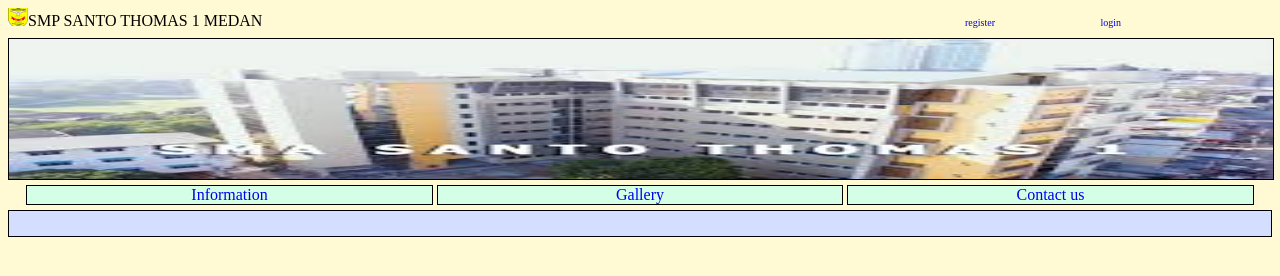
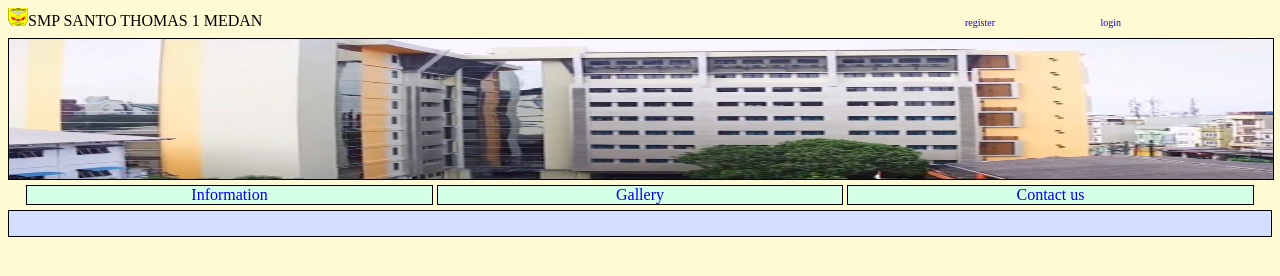
Before and after one commit to jessivct/jessweb1, a plain HTML site: page index.html in a window 1280 px wide. Drawn offline with Linux system fonts and the light colour scheme.

Commit message:
Update index.html

```diff
--- a/index.html
+++ b/index.html
@@ -46,7 +46,7 @@
 			<a href="latihan2.html">login</a>
 		</div>
 		<div class="c1">
-			 <img src="gambar/stos.jpg" width="100%" height="140px">
+			 <img src="gambar/smpstosa.jpg" width="100%" height="140px">
 		</div>
 		<center><a href="informations.html"><div class="c2">
 		     Information
```
